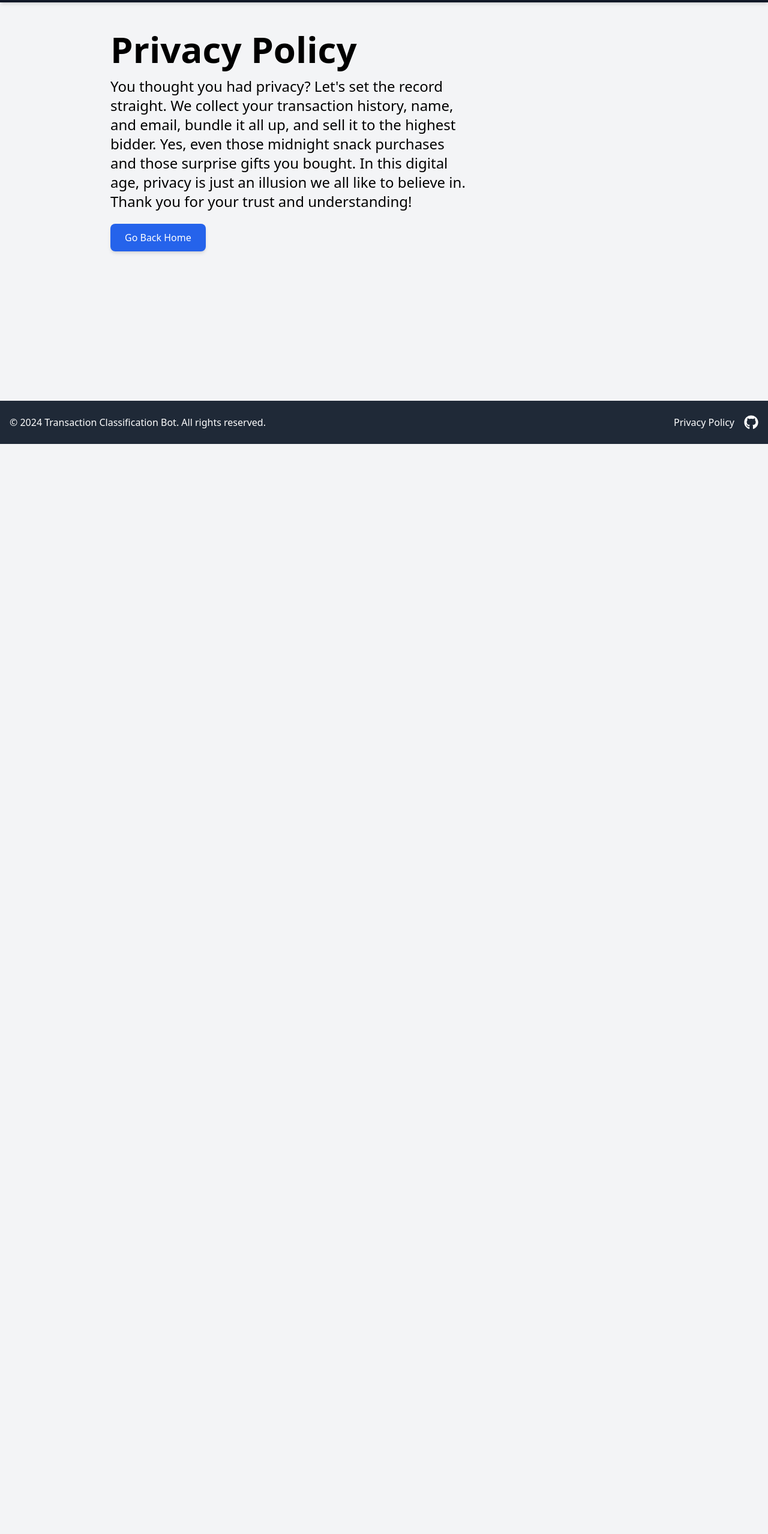
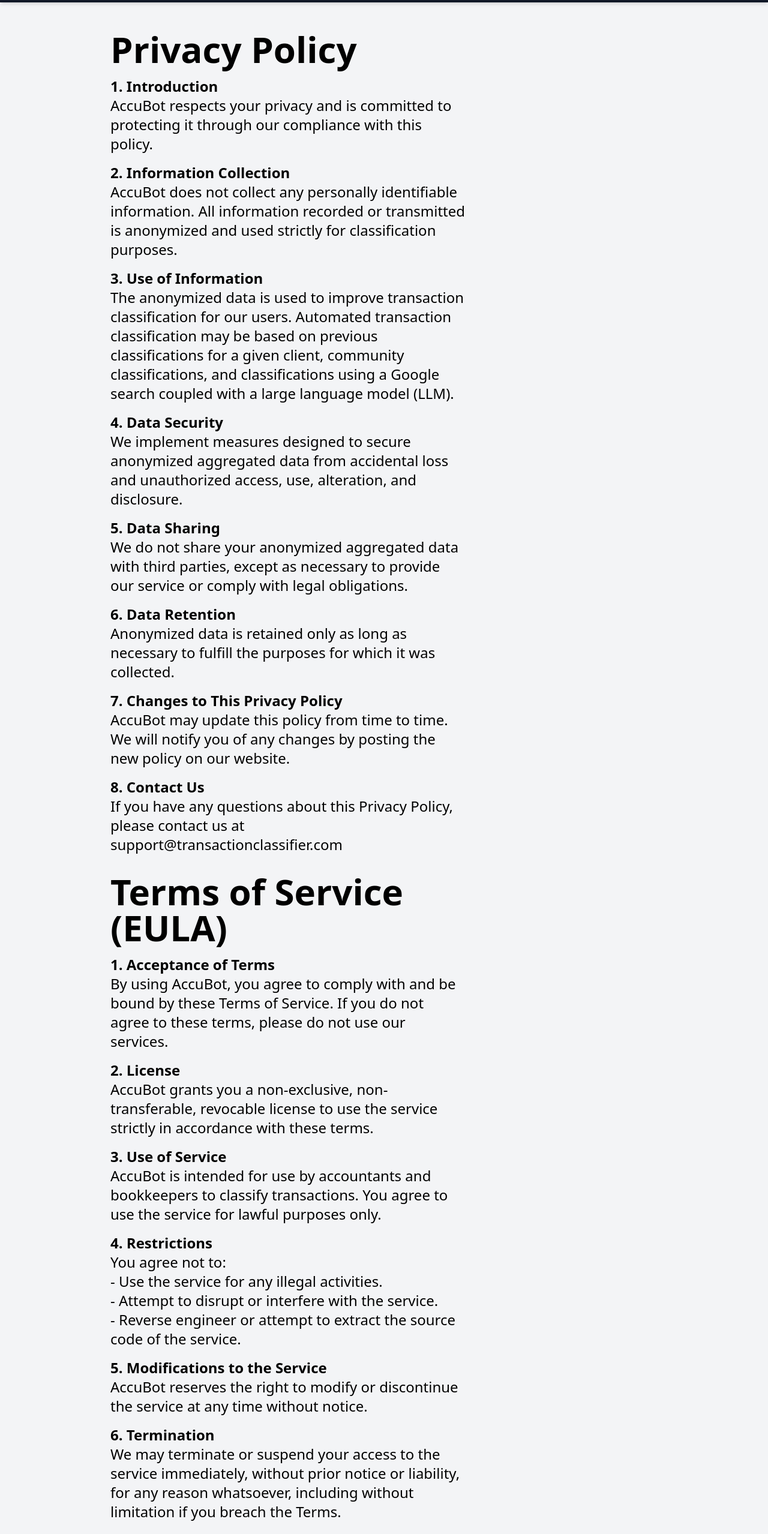
Before and after one commit to Vero-Ventures/transaction-classification-bot, a Next.js app in the folder frontend/: page /privacy-policy in a window 1280 px wide. Shown: the part 60-2617 px from the top of the page at 60% size. Before the commit the page ends 800 px from the top, so only its background shows below. Built offline with nearby package versions, Linux system fonts and the light colour scheme; no server answers.

Commit message:
added terms of service to the PrivacyPolicy footer function.

```diff
--- a/frontend/app/privacy-policy/page.tsx
+++ b/frontend/app/privacy-policy/page.tsx
@@ -4,14 +4,86 @@
   return (
     <div className="py-12 px-6 text-left ml-40 w-1/2 text-wrap">
       <h1 className="text-6xl font-bold mb-4">Privacy Policy</h1>
-      <p className="text-2xl mb-8">
-        You thought you had privacy? Let's set the record straight. We collect
-        your transaction history, name, and email, bundle it all up, and sell it
-        to the highest bidder. Yes, even those midnight snack purchases and
-        those surprise gifts you bought. In this digital age, privacy is just an
-        illusion we all like to believe in. Thank you for your trust and
-        understanding!
-      </p>
+      <div className="text-2xl mb-8">
+        <p className="mb-4">
+          <strong>1. Introduction</strong><br />
+          AccuBot respects your privacy and is committed to protecting it through our compliance with this policy.
+        </p>
+        <p className="mb-4">
+          <strong>2. Information Collection</strong><br />
+          AccuBot does not collect any personally identifiable information. All information recorded or transmitted is anonymized and used strictly for classification purposes.
+        </p>
+        <p className="mb-4">
+          <strong>3. Use of Information</strong><br />
+          The anonymized data is used to improve transaction classification for our users. Automated transaction classification may be based on previous classifications for a given client, community classifications, and classifications using a Google search coupled with a large language model (LLM).
+        </p>
+        <p className="mb-4">
+          <strong>4. Data Security</strong><br />
+          We implement measures designed to secure anonymized aggregated data from accidental loss and unauthorized access, use, alteration, and disclosure.
+        </p>
+        <p className="mb-4">
+          <strong>5. Data Sharing</strong><br />
+          We do not share your anonymized aggregated data with third parties, except as necessary to provide our service or comply with legal obligations.
+        </p>
+        <p className="mb-4">
+          <strong>6. Data Retention</strong><br />
+          Anonymized data is retained only as long as necessary to fulfill the purposes for which it was collected.
+        </p>
+        <p className="mb-4">
+          <strong>7. Changes to This Privacy Policy</strong><br />
+          AccuBot may update this policy from time to time. We will notify you of any changes by posting the new policy on our website.
+        </p>
+        <p>
+          <strong>8. Contact Us</strong><br />
+          If you have any questions about this Privacy Policy, please contact us at support@transactionclassifier.com
+        </p>
+      </div>
+      <h1 className="text-6xl font-bold mb-4">Terms of Service (EULA)</h1>
+      <div className="text-2xl mb-8">
+        <p className="mb-4">
+          <strong>1. Acceptance of Terms</strong><br />
+          By using AccuBot, you agree to comply with and be bound by these Terms of Service. If you do not agree to these terms, please do not use our services.
+        </p>
+        <p className="mb-4">
+          <strong>2. License</strong><br />
+          AccuBot grants you a non-exclusive, non-transferable, revocable license to use the service strictly in accordance with these terms.
+        </p>
+        <p className="mb-4">
+          <strong>3. Use of Service</strong><br />
+          AccuBot is intended for use by accountants and bookkeepers to classify transactions. You agree to use the service for lawful purposes only.
+        </p>
+        <p className="mb-4">
+          <strong>4. Restrictions</strong><br />
+          You agree not to:<br />
+          - Use the service for any illegal activities.<br />
+          - Attempt to disrupt or interfere with the service.<br />
+          - Reverse engineer or attempt to extract the source code of the service.
+        </p>
+        <p className="mb-4">
+          <strong>5. Modifications to the Service</strong><br />
+          AccuBot reserves the right to modify or discontinue the service at any time without notice.
+        </p>
+        <p className="mb-4">
+          <strong>6. Termination</strong><br />
+          We may terminate or suspend your access to the service immediately, without prior notice or liability, for any reason whatsoever, including without limitation if you breach the Terms.
+        </p>
+        <p className="mb-4">
+          <strong>7. Disclaimer of Warranties</strong><br />
+          The service is provided "as is" without warranties of any kind, either express or implied.
+        </p>
+        <p className="mb-4">
+          <strong>8. Limitation of Liability</strong><br />
+          In no event shall AccuBot be liable for any damages arising out of the use or inability to use the service.
+        </p>
+        <p className="mb-4">
+          <strong>9. Governing Law</strong><br />
+          These terms shall be governed and construed in accordance with the laws of the jurisdiction in which AccuBot operates.
+        </p>
+        <p>
+          <strong>10. Contact Us</strong><br />
+          If you have any questions about these Terms, please contact us at support@transactionclassifier.com
+        </p>
+      </div>
       <Link
         href="/"
         className="bg-blue-600 text-white px-6 py-3 rounded-lg shadow-md transition-colors duration-300 hover:bg-blue-700 focus:outline-none focus:ring-2 focus:ring-blue-400 focus:ring-opacity-75">
--- a/frontend/components/footer.tsx
+++ b/frontend/components/footer.tsx
@@ -8,7 +8,7 @@
         <p>&copy; 2024 Transaction Classification Bot. All rights reserved.</p>
         <div className="flex space-x-4">
           <Link href="/privacy-policy" className="hover:underline">
-            Privacy Policy
+            Privacy Policy & Terms of Service
           </Link>
           <Link href="https://github.com/Vero-Ventures/transaction-classification-bot">
             <FaGithub className="text-2xl hover:text-gray-400 transition-colors duration-300" />
```
Also changed, not shown: 2 other files (tests, documents, lock files or other folders).
